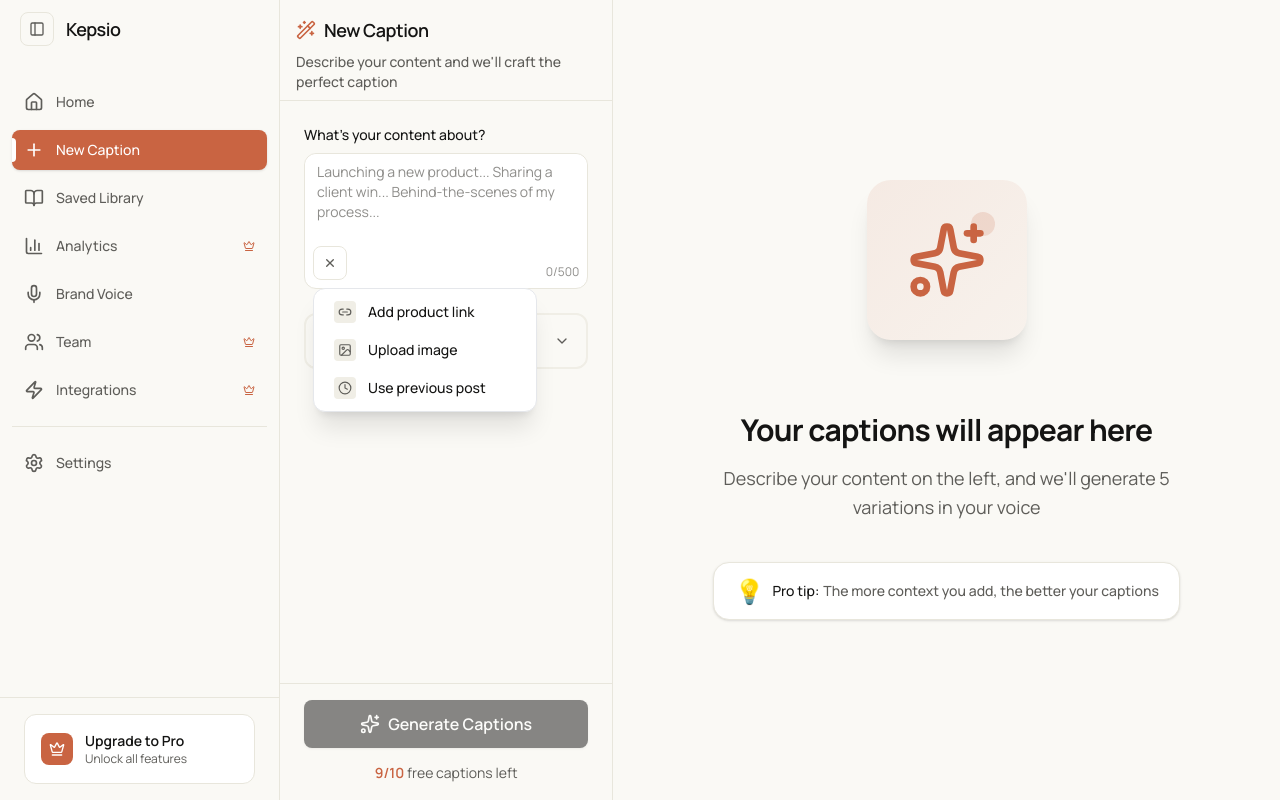
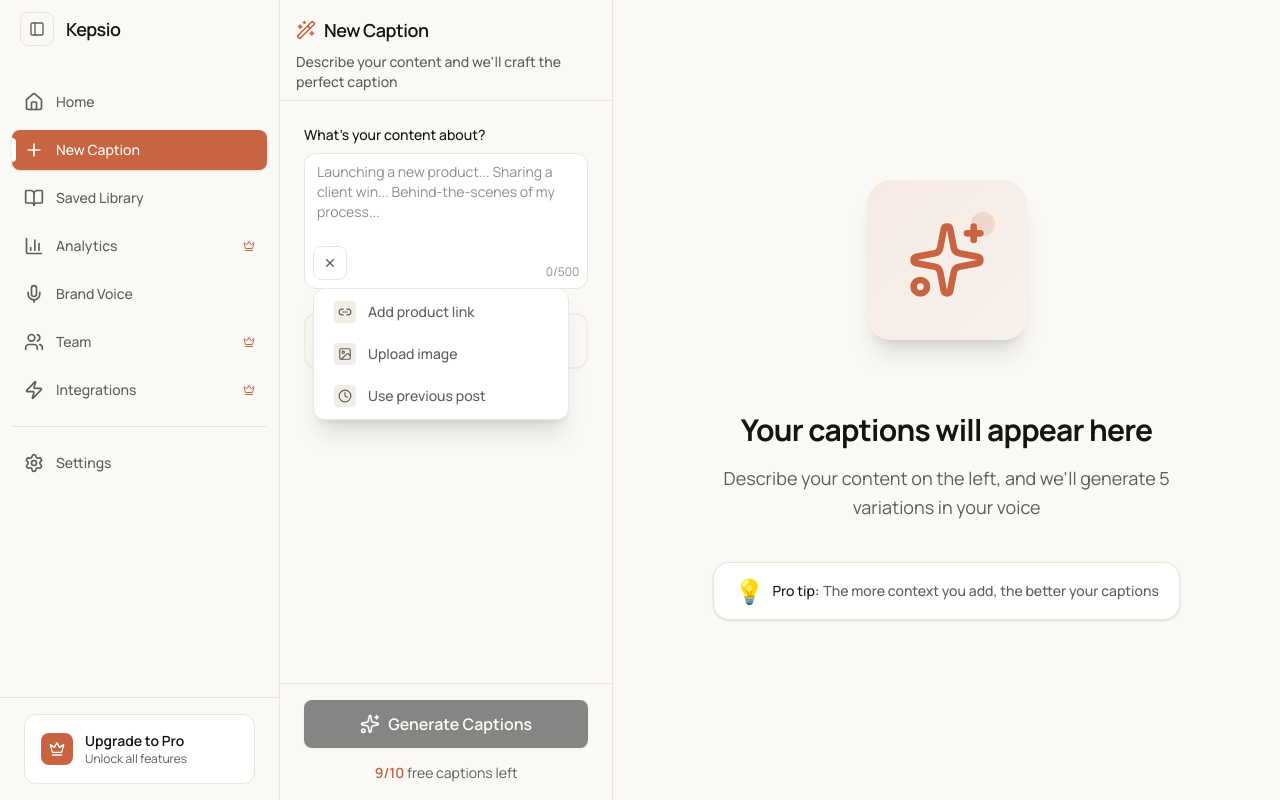
Before and after one commit to uxfris/kepsio, a Next.js app: page /generate in a window 1280 px wide. Both pictures are taken after a click on the button 330 px from the left and 263 px from the top of the page. Built offline with nearby package versions, Linux system fonts and the light colour scheme.

Commit message:
Add spacing

```diff
--- a/components/captions/ContextMenu.tsx
+++ b/components/captions/ContextMenu.tsx
@@ -35,7 +35,7 @@ export const ContextMenu = ({
     const viewportHeight = window.innerHeight;
 
     // Menu dimensions (approximate)
-    const menuWidth = 224; // w-56 = 14rem = 224px
+    const menuWidth = 256; // w-64 = 16rem = 256px
     const menuHeight = 200; // Approximate height
 
     let left = buttonRect.left;
@@ -114,7 +114,7 @@ export const ContextMenu = ({
   return (
     <div
       ref={menuRef}
-      className="fixed z-9999 w-56 bg-white border border-gray-200 rounded-xl shadow-xl p-1"
+      className="fixed z-9999 w-64 space-y-1 bg-white border border-gray-200 rounded-xl shadow-xl p-1"
       style={{
         top: `${position.top}px`,
         left: `${position.left}px`,
@@ -141,12 +141,16 @@ export const ContextMenu = ({
                 }`}
               />
             </div>
-            <span className="flex-1 text-left font-medium text-sm">
+            <span
+              className={`flex-1 text-left font-medium text-sm ${
+                isSelected ? "text-text-head" : "text-text-body"
+              }`}
+            >
               {option.label}
             </span>
             {isSelected && (
               <div className="p-1 bg-section rounded-full">
-                <Check className="w-3 h-3 text-primary" />
+                <Check className="w-3 h-3 text-text-head" />
               </div>
             )}
           </button>
```
